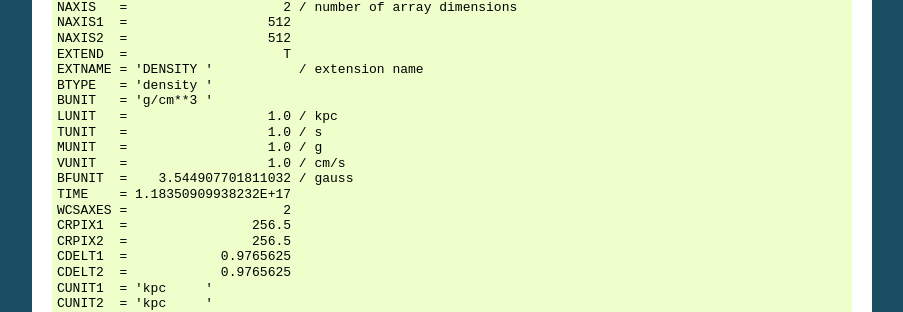
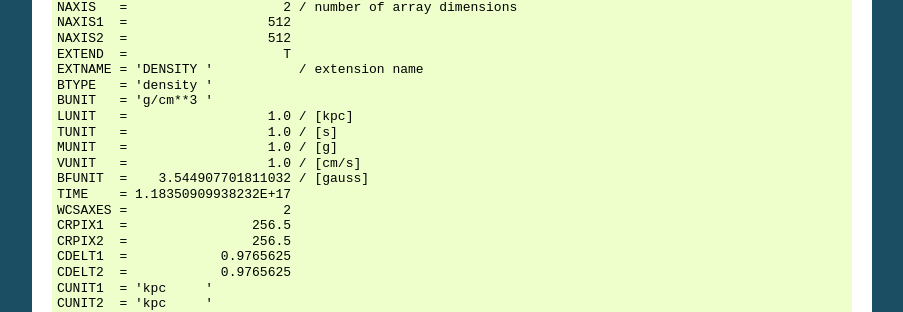
Before and after one commit to yt-project/ytep, a Sphinx documentation site: the page built from source/YTEPs/YTEP-0034.rst, in a window 1280 px wide and 900 px high, scrolled down 1689 px. Shown: the part 291-603 px from the top of the window, without its empty margins (198-1101 px from the left). Built offline with Sphinx 7.4.7, drawn with Linux system fonts in a browser that asks for light colours; formulas are drawn with MathJax 3; some of the changed text lies outside the part shown.

Commit message:
Implement @Cadair's suggestion

```diff
--- a/source/YTEPs/YTEP-0034.rst
+++ b/source/YTEPs/YTEP-0034.rst
@@ -147,11 +147,11 @@ of a FLASH dataset, as printed out by the AstroPy command-line tool
     EXTNAME = 'DENSITY '           / extension name
     BTYPE   = 'density '
     BUNIT   = 'g/cm**3 '
-    LUNIT   =                  1.0 / kpc
-    TUNIT   =                  1.0 / s
-    MUNIT   =                  1.0 / g
-    VUNIT   =                  1.0 / cm/s
-    BFUNIT  =    3.544907701811032 / gauss
+    LUNIT   =                  1.0 / [kpc]
+    TUNIT   =                  1.0 / [s]
+    MUNIT   =                  1.0 / [g]
+    VUNIT   =                  1.0 / [cm/s]
+    BFUNIT  =    3.544907701811032 / [gauss]
     TIME    = 1.18350909938232E+17
     WCSAXES =                    2
     CRPIX1  =                256.5
```
